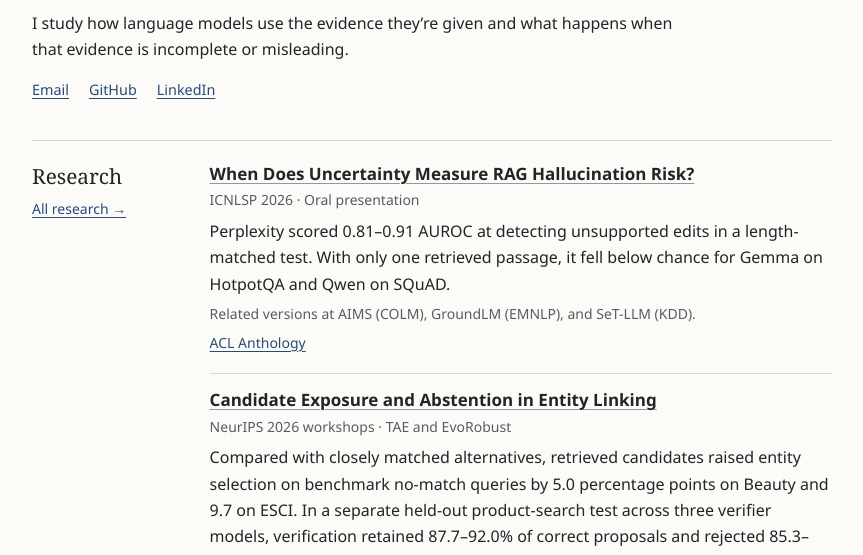
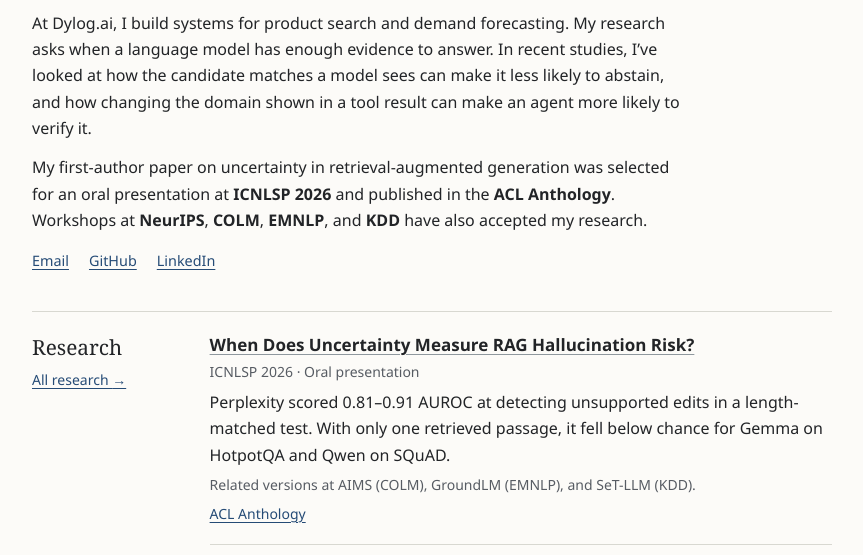
Before and after one commit to rajeeell/rajeeell.github.io, a plain HTML site: page index.html in a window 1280 px wide. Shown: the part 203-758 px from the top of the page, without its empty margins (208-1071 px from the left). Drawn offline with Linux system fonts and the light colour scheme.

Commit message:
Expand homepage introduction with work and research

```diff
--- a/index.html
+++ b/index.html
@@ -35,7 +35,8 @@
     <section class="profile" aria-labelledby="name">
       <h1 id="name">Rajeel Ahmad Ansari</h1>
       <p class="profile-role">Software Engineer at Dylog.ai · Independent Researcher</p>
-      <p class="intro">I study how language models use the evidence they’re given and what happens when that evidence is incomplete or misleading.</p>
+      <p class="intro">At Dylog.ai, I build systems for product search and demand forecasting. My research asks when a language model has enough evidence to answer. In recent studies, I’ve looked at how the candidate matches a model sees can make it less likely to abstain, and how changing the domain shown in a tool result can make an agent more likely to verify it.</p>
+      <p class="intro">My first-author paper on uncertainty in retrieval-augmented generation was selected for an oral presentation at <strong>ICNLSP 2026</strong> and published in the <strong>ACL Anthology</strong>. Workshops at <strong>NeurIPS</strong>, <strong>COLM</strong>, <strong>EMNLP</strong>, and <strong>KDD</strong> have also accepted my research.</p>
       <ul class="profile-links links" aria-label="Contact and profiles">
         <li><a href="mailto:rajeelansari@gmail.com">Email</a></li>
         <li><a href="https://github.com/rajeeell">GitHub</a></li>
```
